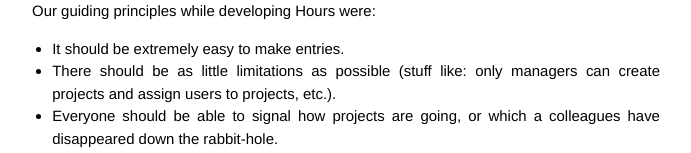
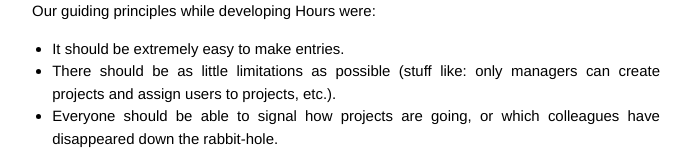
Before and after one commit to DefactoSoftware/devblog, a Jekyll site: the page built from _posts/2014-08-11-what-we-learned-from-opensourcing-our-pet-project.markdown, in a window 1280 px wide. Shown: the part 309-462 px from the top of the page, without its empty margins (294-985 px from the left). Built offline with Jekyll 4.4.1, drawn with Linux system fonts in a browser that asks for light colours; Markdown is read by kramdown in place of the engine named in the settings; comment, search, counter and statistics services are not loaded.

```diff
--- a/_posts/2014-08-11-what-we-learned-from-opensourcing-our-pet-project.markdown
+++ b/_posts/2014-08-11-what-we-learned-from-opensourcing-our-pet-project.markdown
@@ -12,7 +12,7 @@ Our guiding principles while developing Hours were:
 
 * It should be extremely easy to make entries.
 * There should be as little limitations as possible (stuff like: only managers can create projects and assign users to projects, etc.).
-* Everyone should be able to signal how projects are going, or which a colleagues have disappeared down the rabbit-hole.
+* Everyone should be able to signal how projects are going, or which colleagues have disappeared down the rabbit-hole.
 * We won't mindlessly add features just because people are used to something.
 
 
```
